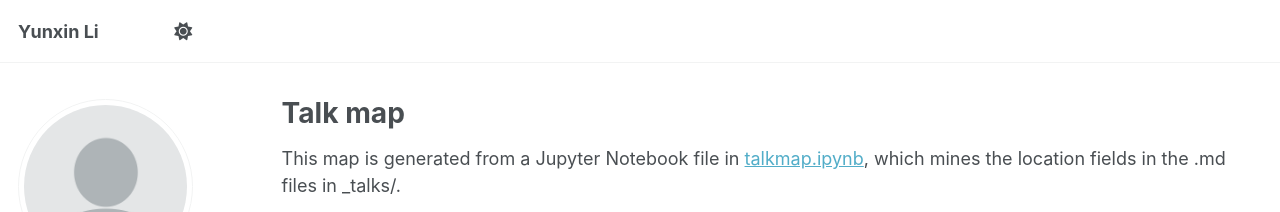
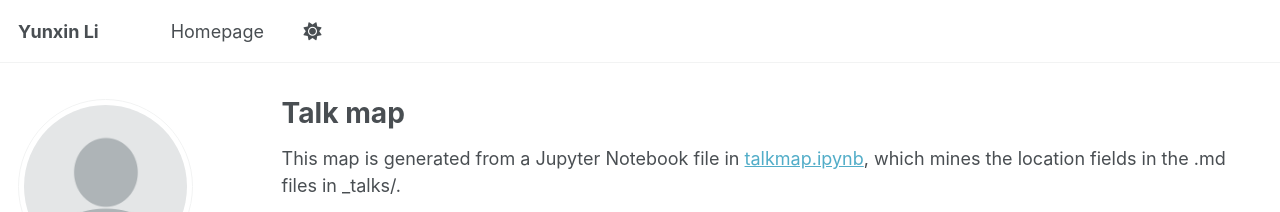
Before and after one commit to YunxinLi/yunxinli.github.io, a Jekyll site: the page built from _pages/talkmap.html, in a window 1280 px wide. Shown: the top 212 px of the page. Built offline with Jekyll 4.4.1, drawn with Linux system fonts in a browser that asks for light colours; nearby versions of some CDN libraries; some web fonts are replaced; a script that is not in the unit is left out.

Commit message:
Update navigation.yml

```diff
--- a/_data/navigation.yml
+++ b/_data/navigation.yml
@@ -8,6 +8,8 @@
 #      Markdown formatted page while the second is generated using JSON.
 
 main:
+  - title: "Homepage"
+    url: /
   # - title: "Publications"
   #   url: /publications/
 
```
